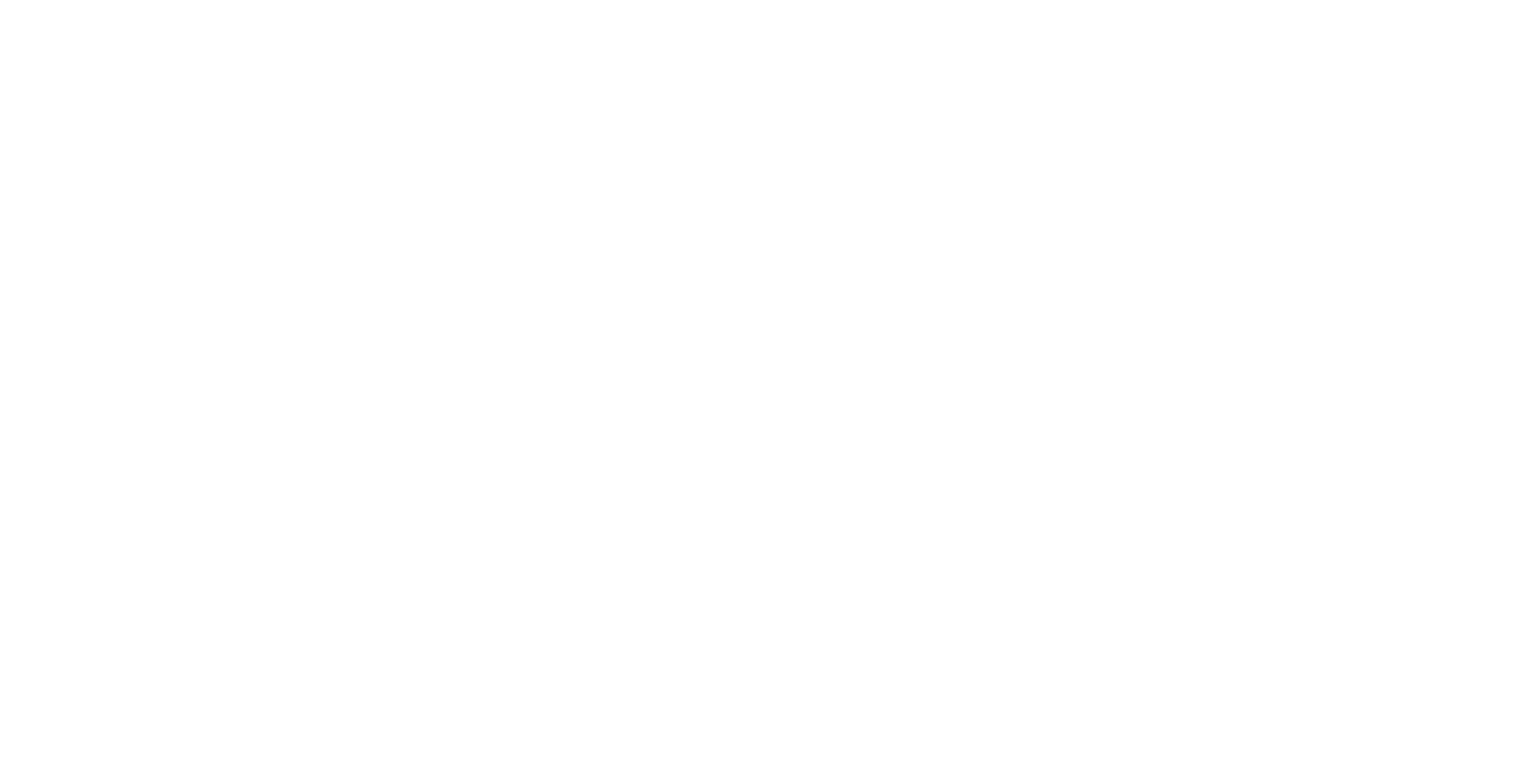
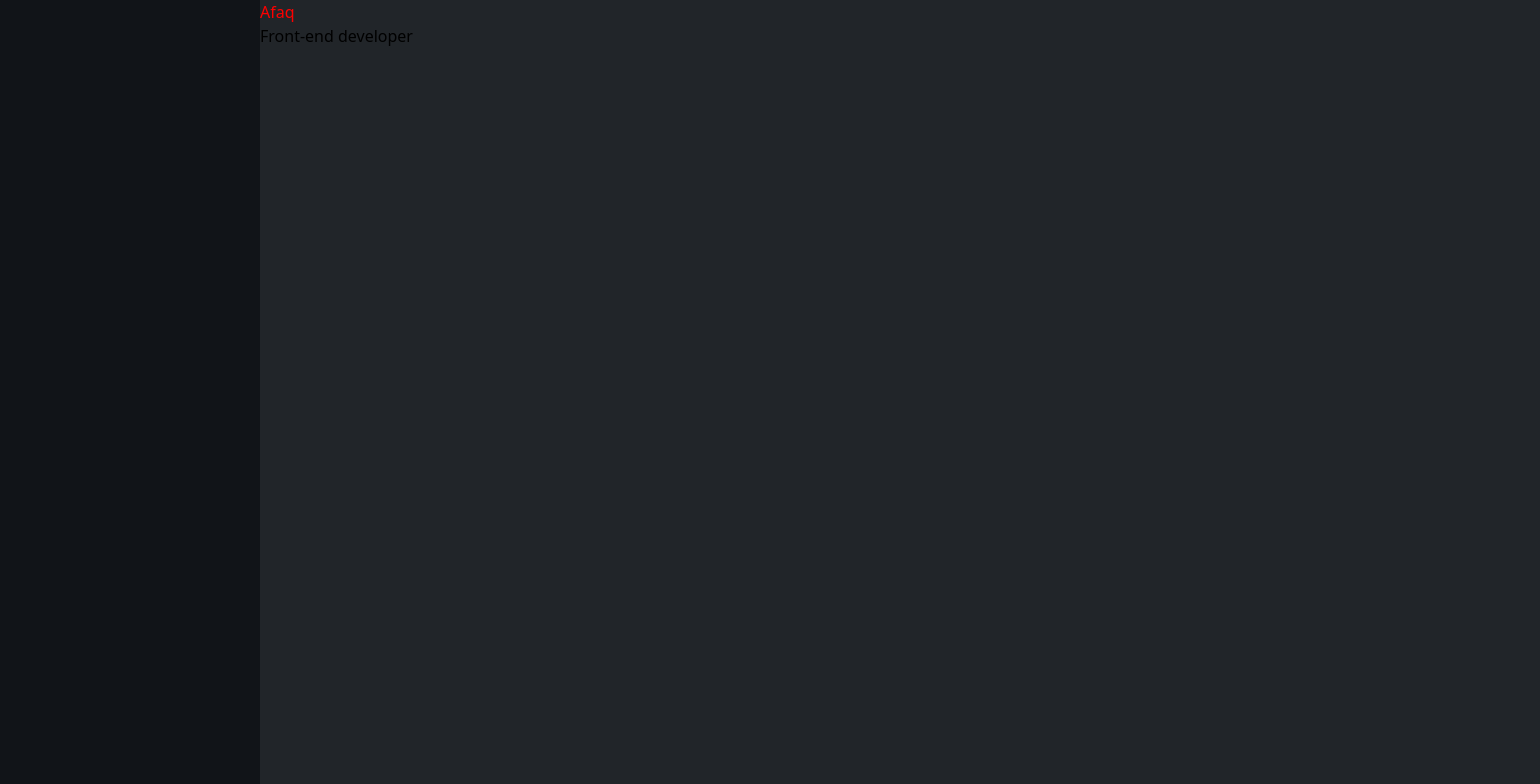
Before and after one commit to afaqalii/afaqdev, a React (Vite) app: page / in a window 1280 px wide. Shown: the top 784 px of the page, 1540 px wide, since content can reach past the window. Built offline with nearby package versions, Linux system fonts and the light colour scheme.

Commit message:
started building my portfolio

```diff
--- a/src/App.css
+++ b/src/App.css
@@ -1,6 +1,30 @@
+* {
+  margin: 0;
+  padding: 0;
+  box-sizing: border-box;
+}
 :root {
 --dark-black-: #111418;
 --light-black: #212529;
 --dark-blue: #3C6EFD;
 --white: #FFFFFF;
 }
+
+.sidebar {
+  position: fixed;
+  width: 260px;
+  background-color: var(--dark-black-);
+  height: 100vh;
+  display: flex;
+  flex-direction: column;
+}
+.body {
+  background-color: var(--light-black);
+  height: 200vh;
+  width: 100%;
+  margin-left: 260px;
+}
+h1 {
+  color: red;
+  font-size: 34px;
+}
--- a/src/App.jsx
+++ b/src/App.jsx
@@ -4,7 +4,18 @@
 
   return (
     <>
-      <div>
+      <div className='landing-page'>
+        <div className="sidebar">
+          <div className="divs"></div>
+          <div className="divs"></div>
+          <div className="divs"></div>
+        </div>
+        <div className="body">
+          <div className="header">
+            <h1>Afaq</h1>
+            <h2>Front-end developer</h2>
+          </div>
+        </div>
       </div>
     </>
   )
```
